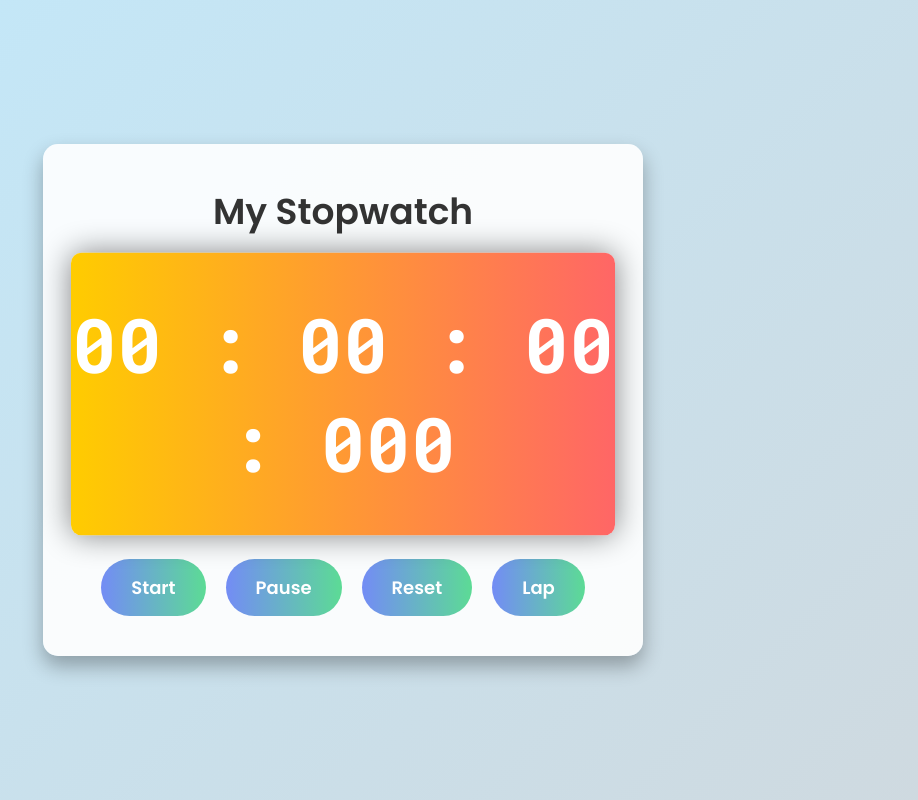
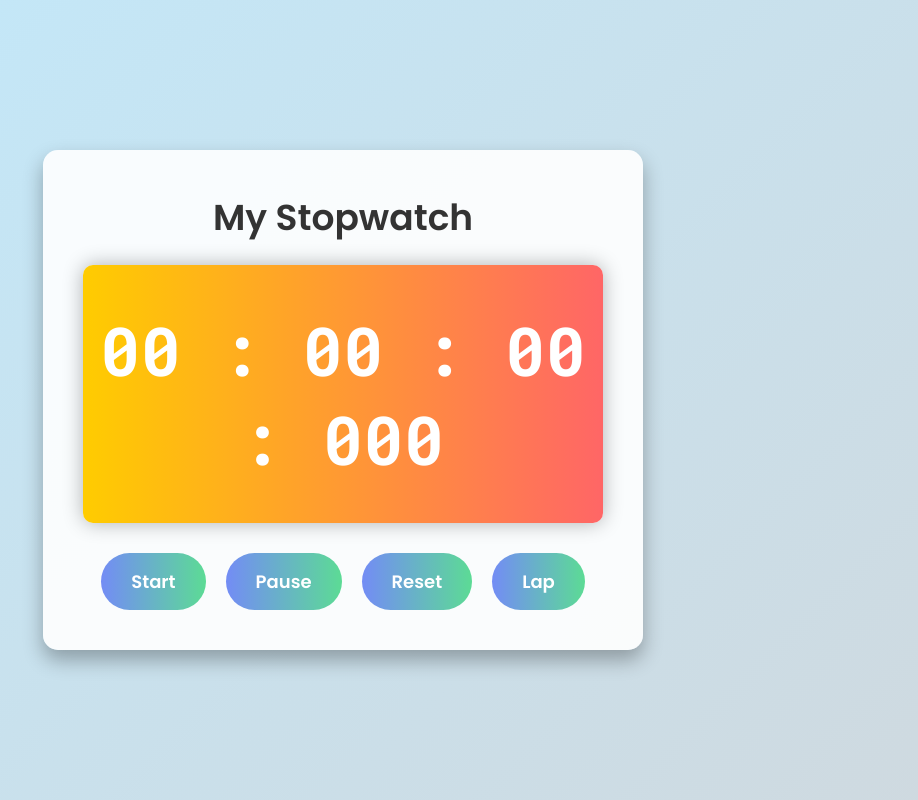
Before and after one commit to Fahad12405/Stopwatch, a plain HTML site: page index.html in a window 1280 px wide. Shown: the whole page, without its empty margins (297-1215 px from the left). Drawn offline with Linux system fonts and the light colour scheme.

Commit message:
Delete Extra Animination & also small font size & Title

```diff
--- a/index.html
+++ b/index.html
@@ -1,7 +1,7 @@
 <!DOCTYPE html>
-<html lang="en">
+<html>
 <head>
-    <title>Stopwatch</title>
+    <title>Stop Watch</title>
     <!--Google Font-->
     <link rel="preconnect" href="https://fonts.gstatic.com">
     <link href="https://fonts.googleapis.com/css2?family=Poppins:wght@600&family=Roboto+Mono:wght@700&display=swap" rel="stylesheet">
--- a/style.css
+++ b/style.css
@@ -48,12 +48,11 @@ h1 {
     padding: 40px 0;
     font-family: 'Roboto Mono', monospace;
     color: #fff;
-    font-size: 48px;
+    font-size: 45px;
     display: inline-block;
     border-radius: 10px;
     box-shadow: 0 0 20px rgba(0, 0, 0, 0.3);
     margin-bottom: 30px;
-    animation: pulse 1.5s infinite alternate;
 }
 
 @keyframes pulse {
```
